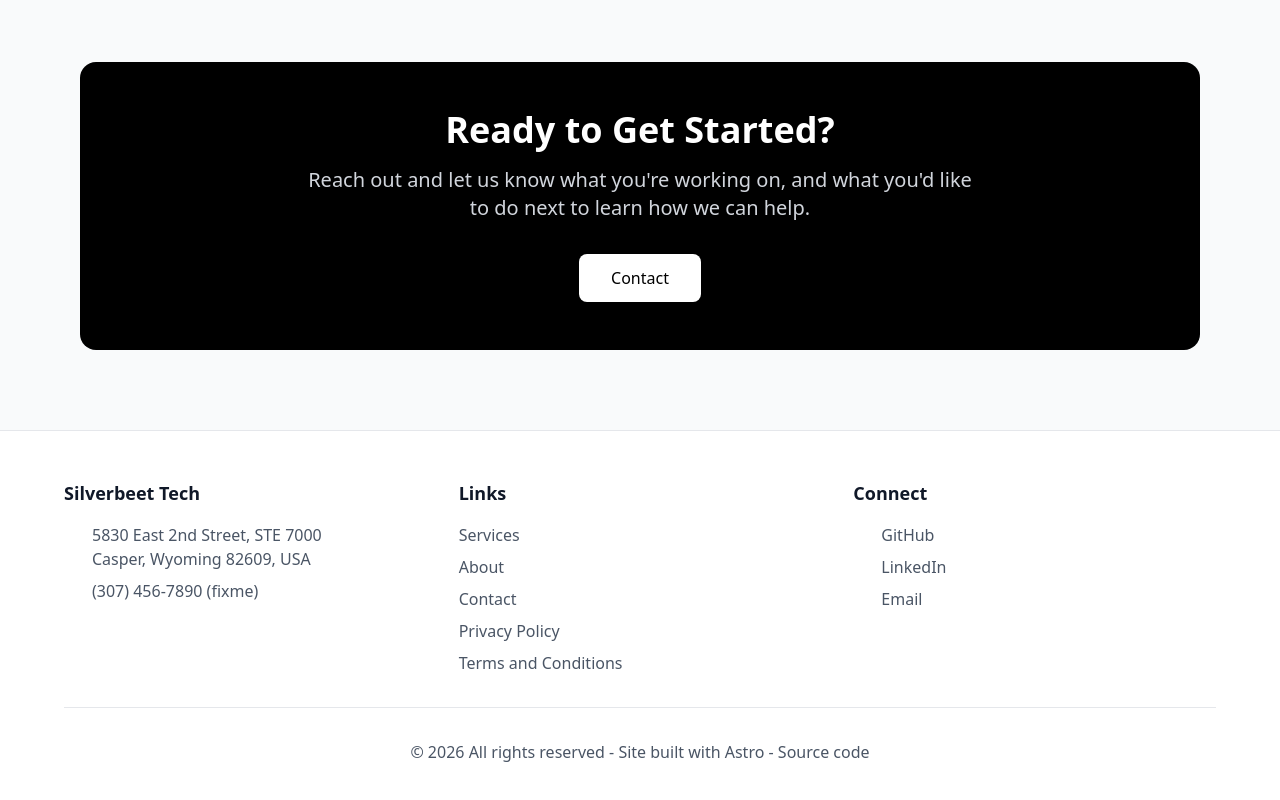
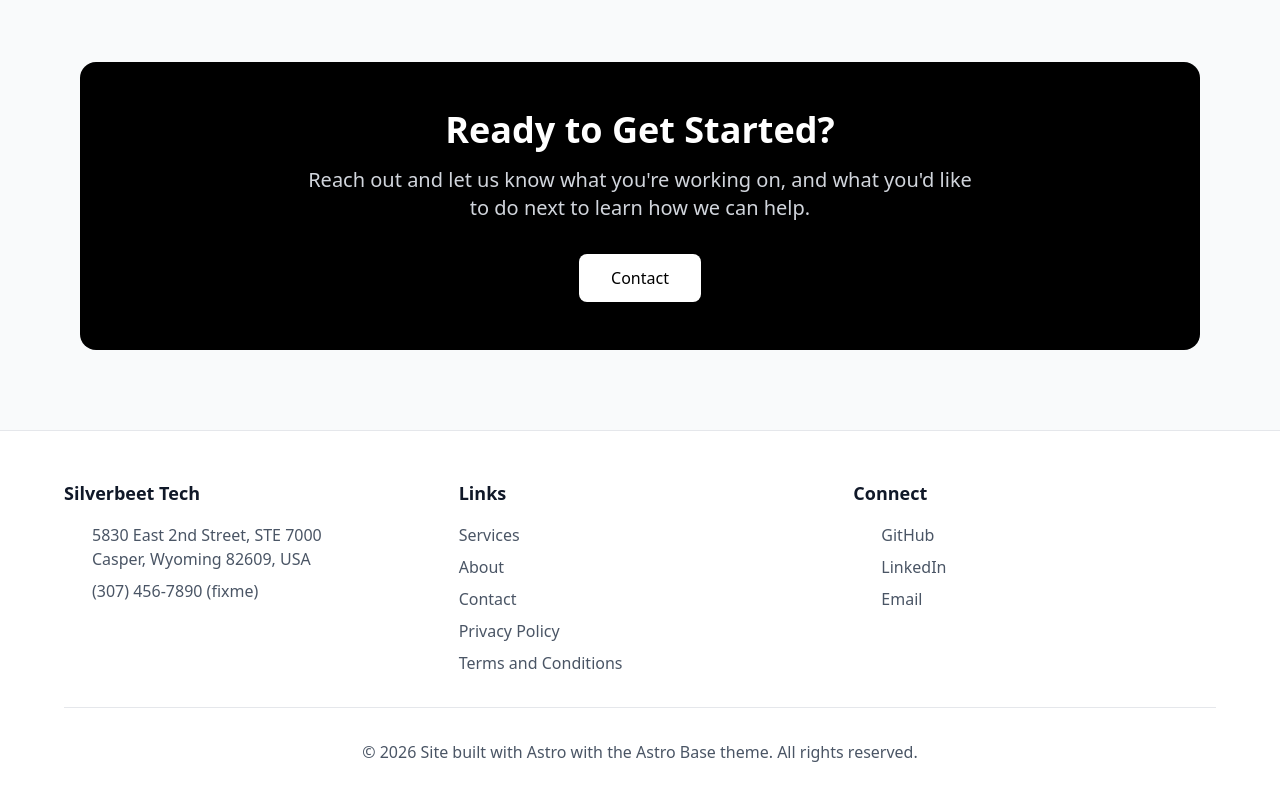
Before and after one commit to silverbeet-technology/website, an Astro site in the folder base/: page / in a window 1280 px wide. Shown: the part 2107-2907 px from the top of the page. Built offline with nearby package versions, Linux system fonts and the light colour scheme; Astro itself is replaced by a stand-in of ours; some icons are missing.

Commit message:
fixed footer weirdness

```diff
--- a/base/src/components/Footer.astro
+++ b/base/src/components/Footer.astro
@@ -146,9 +146,7 @@ import { Icon } from "astro-icon/components";
 			</div>
 		</div>
 		<div class="pt-8 border-t border-gray-200 text-center text-gray-600">
-			<p>
-				&copy; {new Date().getFullYear()} All rights reserved - Site built with <a href="https://astro.build">Astro</a> - <a href="https://github.com/silverbeet-technology/website">Source code</a>
-			</p>
+			<p>&copy; {new Date().getFullYear()} Site built with <a href="https://astro.build">Astro</a> with the <a href="https://astro.build/themes/details/astro-base/">Astro Base</a> theme. All rights reserved.</p>
 		</div>
 	</div>
 </footer>
```
Also changed, not shown: 1 other file.
